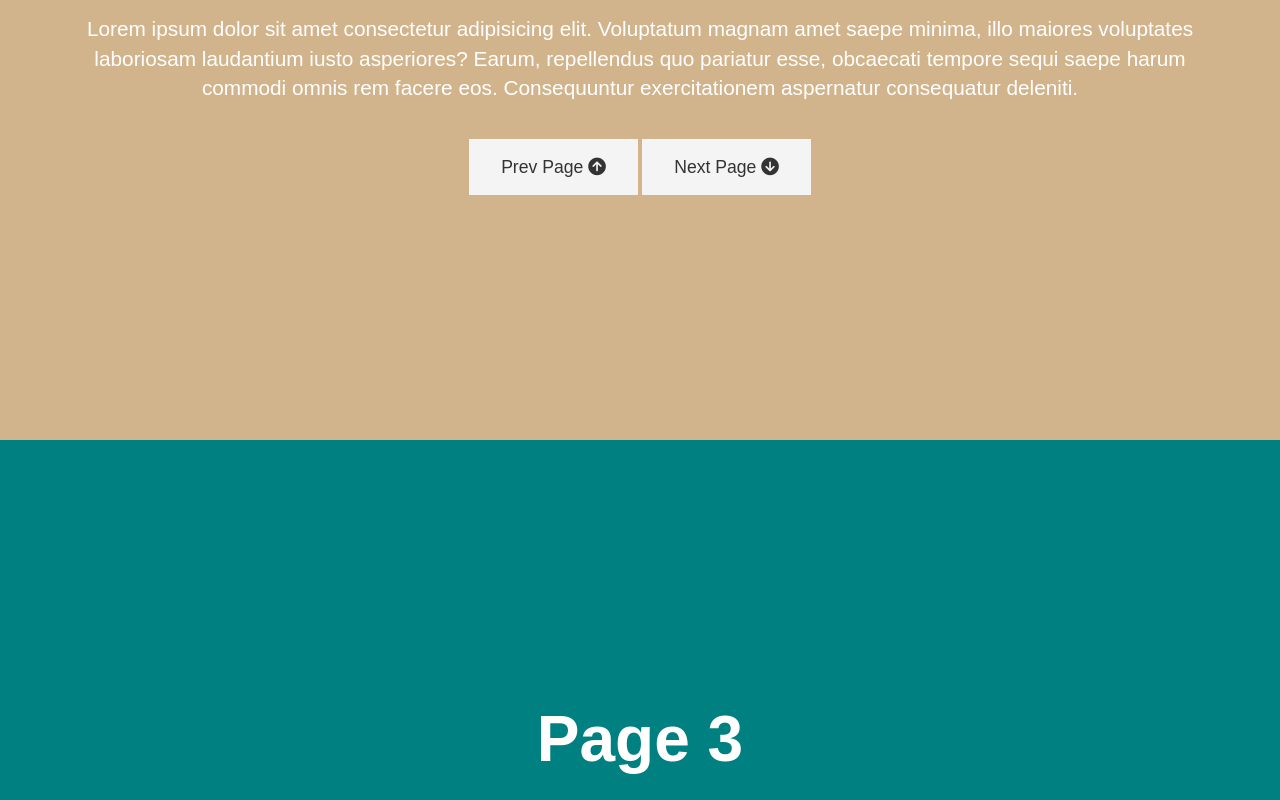
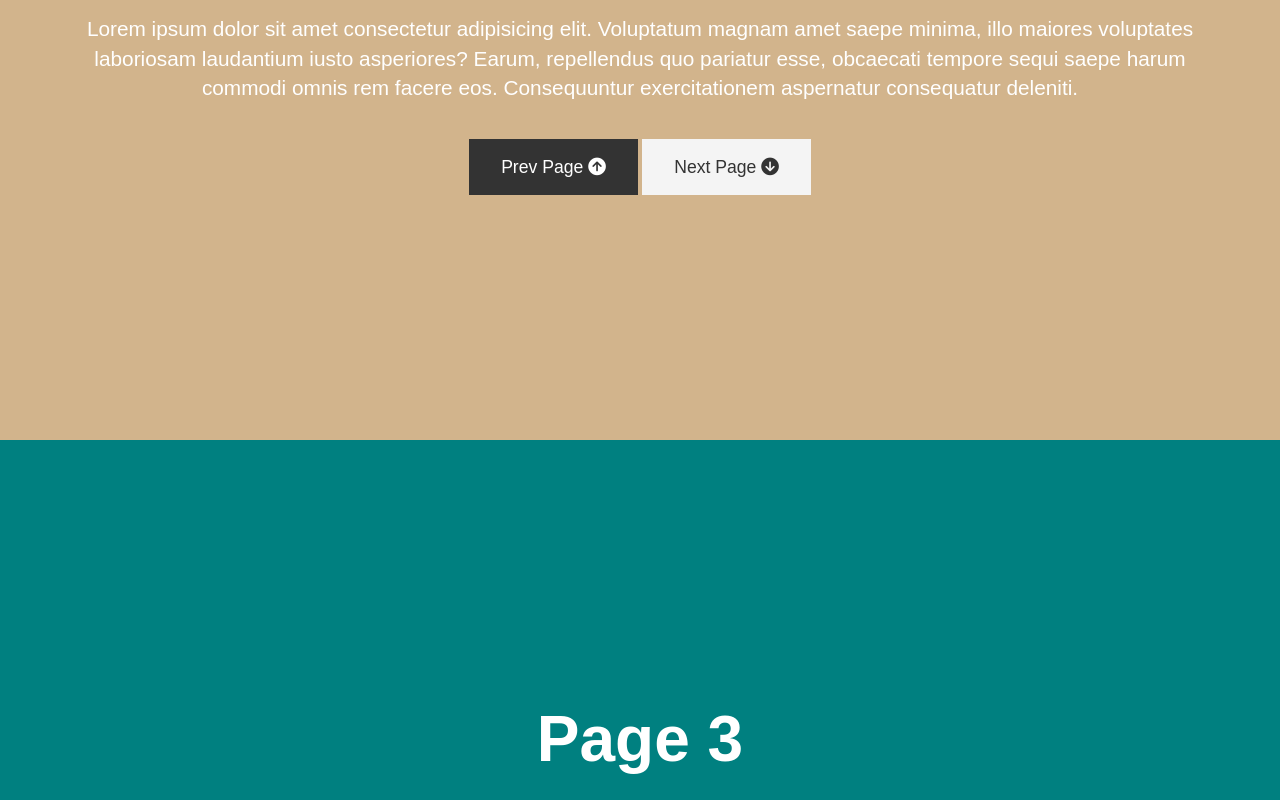
Before and after one commit to Faustin-king/Mini-project--with-keyframes, a plain HTML site: page index.html in a window 1280 px wide. Shown: the part 1160-1960 px from the top of the page. Drawn offline with Linux system fonts and the light colour scheme.

Commit message:
Update btn hover styles

```diff
--- a/styles.css
+++ b/styles.css
@@ -60,3 +60,9 @@ body {
   font-size: 1.1rem;
   transition: all 0.4s ease-in;
 }
+
+.btn:hover,
+.btn-dark {
+  background: #333;
+  color: #fff;
+}
```
